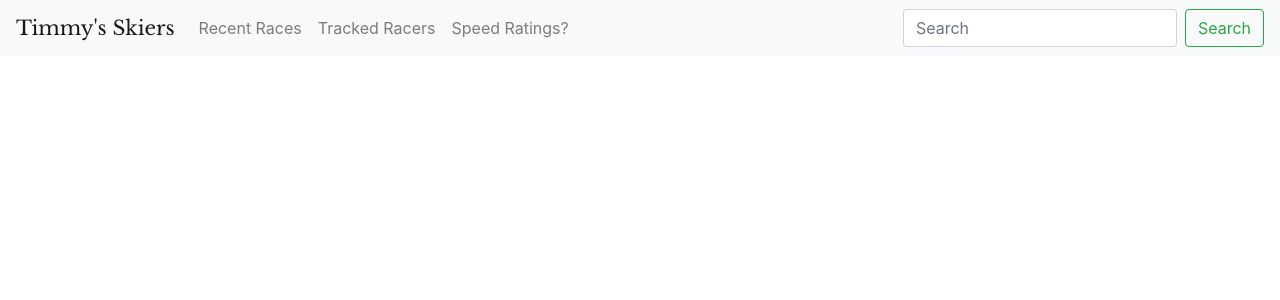
After one commit to Mipppy/Skiers, a Django app: template nordic/skiers/templates/skiers/layout.html in a window 1280 px wide. The commit adds this page. Shown: the top 300 px of the page. Run offline with Django 5.2, Linux system fonts and the light colour scheme; the template is opened without the code that fills it, so the values that code supplies are empty; some libraries are stand-ins or nearby versions.

Commit message:
needed backup just in case

```diff
--- a/nordic/skiers/models.py
+++ b/nordic/skiers/models.py
@@ -13,4 +13,4 @@ class Result(models.Model):
     time = models.CharField(max_length=100)
     bib = models.IntegerField()
     place = models.IntegerField()
-    racename = models.CharField(max_length=200)
+    score = models.FloatField()
--- /dev/null
+++ b/nordic/skiers/static/skiers/index.css
@@ -0,0 +1 @@
+@import url('https://fonts.googleapis.com/css2?family=Libre+Baskerville&display=swap');
--- /dev/null
+++ b/nordic/skiers/templates/skiers/layout.html
@@ -0,0 +1,44 @@
+{% load static %}
+<!DOCTYPE html>
+<html lang="en">
+
+<head>
+    <title>Timmy's Skiers - {% block title%} {% endblock %}</title>
+    <link rel="stylesheet" href="{% static 'skiers/index.css' %}">
+    <link rel="stylesheet" href="https://stackpath.bootstrapcdn.com/bootstrap/4.4.1/css/bootstrap.min.css"
+        integrity="sha384-Vkoo8x4CGsO3+Hhxv8T/Q5PaXtkKtu6ug5TOeNV6gBiFeWPGFN9MuhOf23Q9Ifjh" crossorigin="anonymous">
+    <link rel="icon" href="{% static 'skiers/icon.png' %}" type="image/png">
+</head>
+
+<body>
+    <nav class="navbar navbar-expand-lg navbar-light bg-light">
+        <a class="navbar-brand" href="#" style="font-family: 'Libre Baskerville', serif;">Timmy's Skiers</a>
+        <button class="navbar-toggler" type="button" data-toggle="collapse" data-target="#navbarSupportedContent"
+            aria-controls="navbarSupportedContent" aria-expanded="false" aria-label="Toggle navigation">
+            <span class="navbar-toggler-icon"></span>
+        </button>
+        <div class="collapse navbar-collapse" id="navbarSupportedContent">
+            <ul class="navbar-nav mr-auto">
+                <li class="nav-item">
+                    <a class="nav-link" href="#">Recent Races</a>
+                </li>
+                <li class="nav-item">
+                    <a class="nav-link" href="#">Tracked Racers</a>
+                </li>
+                <li class="nav-item">
+                    <a class="nav-link" href="#">Speed Ratings?</a>
+                </li>
+            </ul>
+            <form class="form-inline my-2 my-lg-0">
+                <input class="form-control mr-sm-2" type="search" placeholder="Search" aria-label="Search">
+                <button class="btn btn-outline-success my-2 my-sm-0" type="submit">Search</button>
+            </form>
+        </div>
+    </nav>
+    <div class="body">
+        {% block body %}
+        {% endblock%}
+    </div>
+</body>
+
+</html>
--- a/nordic/skiers/urls.py
+++ b/nordic/skiers/urls.py
@@ -4,5 +4,5 @@ from . import views
 
 urlpatterns = [
     path("", views.index, name="index"),
-    path("rescan", views.rescan, name="rescan")
+    path("rescan", views.rescan, name="rescan"),
 ]
```
Also changed, not shown: nordic/skiers/helpers/pdf.py (+8 -1 lines), nordic/skiers/templates/skiers/index.html (+20 -11 lines), nordic/skiers/views.py (+8 -6 lines), nordic/db.sqlite3, nordic/skiers/migrations/0003_remove_result_racename_result_score.py (added), nordic/skiers/static/skiers/icon.png (added).
